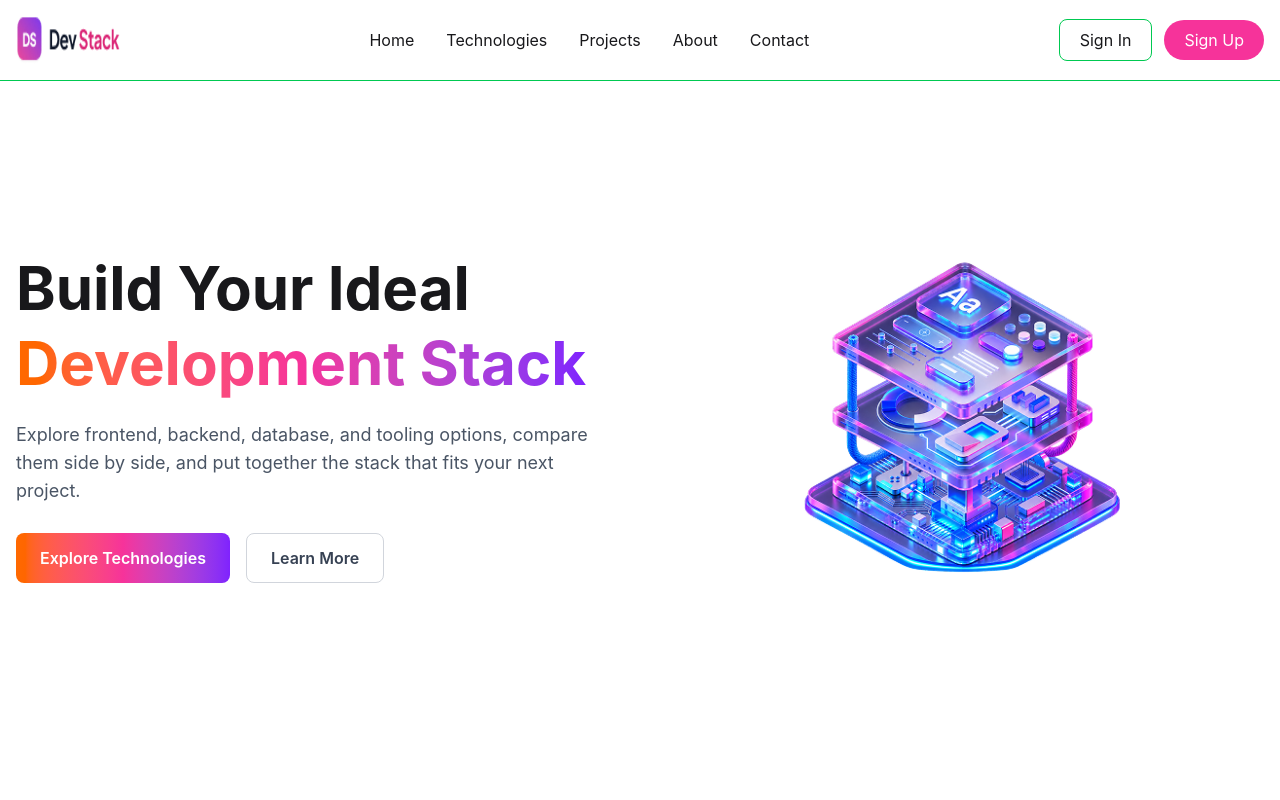
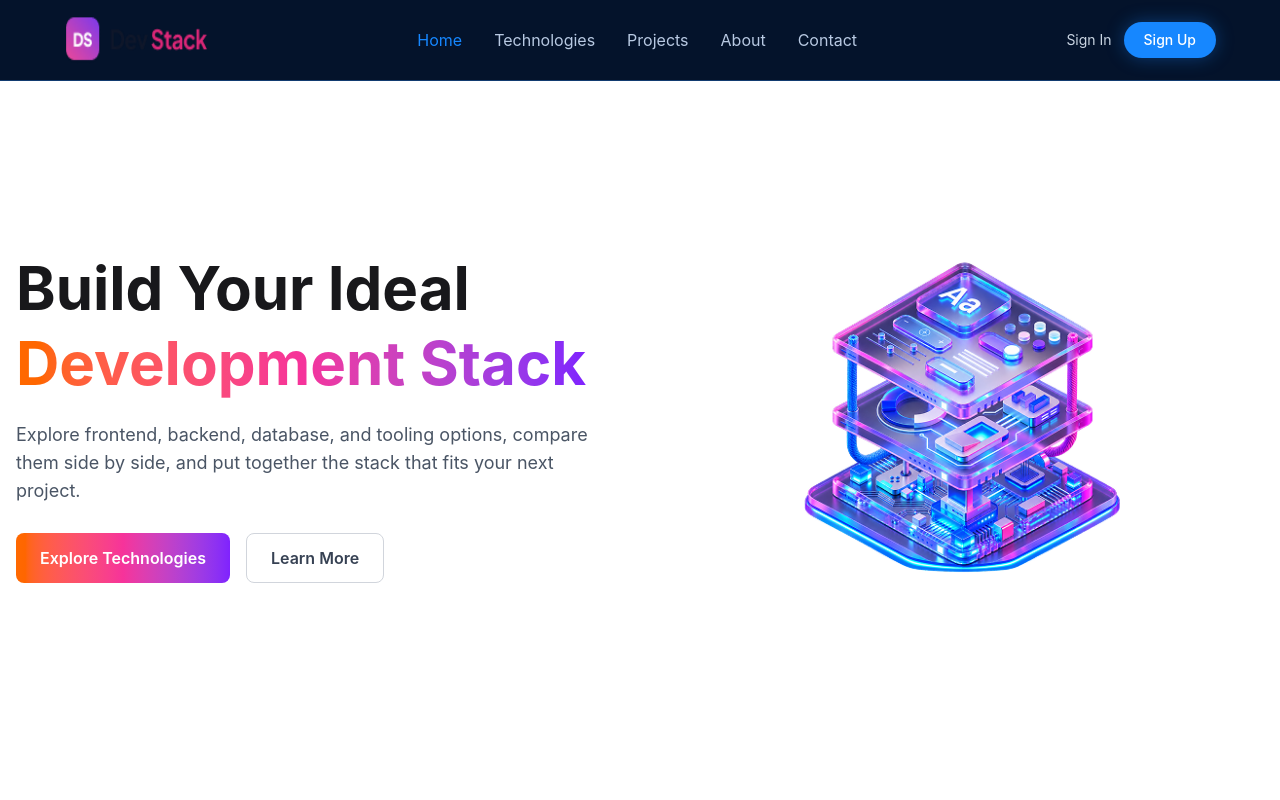
Before and after one commit to maria-dev4/assignment-05, a React (Vite) app: page / in a window 1280 px wide. Shown: the top 800 px of the page. Built offline with nearby package versions, Linux system fonts and the light colour scheme.

Commit message:
improve nav section

```diff
--- a/src/Components/Nav.tsx
+++ b/src/Components/Nav.tsx
@@ -1,37 +1,49 @@
+
 import React, { useState } from "react";
+
 import Logo from "../assets/logo-text.png";
+
 import { GiHamburgerMenu } from "react-icons/gi";
 
+
+
 const Nav = () => {
-    const [menuOpen, setMenuOpen] = useState(false);
+  const [menu, setMenu] = useState(false);
+
   return (
-    <nav className="container mx-auto border-b border-green-500 px-4 py-4">
-
+    <nav className="sticky top-0 z-50 border-b border-border bg-bg2 px-4 py-4">
+      <div className="mx-auto max-w-6xl">
         <div className="flex items-center justify-between md:hidden">
           <button
-        onClick={() => setMenuOpen(!menuOpen)}          className="text-2xl">
+            onClick={() => setMenu(!menu)}
+            className="text-2xl text-heading">
+
+
             <GiHamburgerMenu />
           </button>
 
           <img
             src={Logo}
-          alt="Logo"
-          className="h-10 w-24"
-        />
+            alt="Dev Stack"
+            className="h-10 w-32"/>
+
+
 
           <div className="flex items-center gap-2">
-          <button className="rounded-lg border border-green-500 px-3 py-1">
+            <button className="text-sm text-slate-300 transition-colors hover:text-white">
               Sign In
             </button>
 
-          <button className="rounded-3xl bg-pink-500 px-3 py-1 text-white">
+
+            <button
+              className="rounded-full bg-btn1 px-5 py-2 text-sm font-medium text-white shadow-[0_0_18px_rgba(22,135,255,0.35)] transition-all duration-300 hover:bg-btn2 hover:shadow-[0_0_24px_rgba(22,135,255,0.5)]">
               Sign Up
             </button>
           </div>
         </div>
 
-          {menuOpen && (
-        <ul className="mt-4 flex flex-col gap-4 border-t border-gray-200 pt-4 md:hidden">
+        {menu && (
+          <ul className="mt-4 flex flex-col gap-4 border-t border-border pt-4 text-text md:hidden">
             <li>Home</li>
             <li>Technologies</li>
             <li>Projects</li>
@@ -40,33 +52,39 @@ const Nav = () => {
           </ul>
         )}
 
-
         <div className="hidden items-center justify-between md:flex">
           <img
             src={Logo}
-          alt="Logo"
-          className="h-12 w-[104px]"
-        />
+            alt="Dev Stack"
+            className="h-12 w-36"/>
 
-        <ul className="flex items-center gap-8">
-          <li>Home</li>
+
+
+          <ul className="flex items-center gap-8 text-text">
+            <li className="text-btn1">Home</li>
             <li>Technologies</li>
             <li>Projects</li>
             <li>About</li>
             <li>Contact</li>
           </ul>
 
+
           <div className="flex items-center gap-3">
-          <button className="rounded-lg border border-green-500 px-5 py-2">
+            <button className="text-sm text-slate-300 transition-colors hover:text-white">
               Sign In
             </button>
 
-          <button className="rounded-3xl bg-pink-500 px-5 py-2 text-white">
+            <button
+                className="rounded-full bg-btn1 px-5 py-2 text-sm font-medium text-white shadow-[0_0_18px_rgba(22,135,255,0.35)] transition-all duration-300 hover:bg-btn2 hover:shadow-[0_0_24px_rgba(22,135,255,0.5)]">
+
+
+
+
               Sign Up
             </button>
           </div>
         </div>
-
+      </div>
     </nav>
   );
 };
--- a/src/index.css
+++ b/src/index.css
@@ -1,2 +1,49 @@
 @import "tailwindcss";
 @plugin "daisyui";
+
+
+@import "tailwindcss";
+
+@theme {
+  --color-bg: #020B1C;
+  --color-bg2: #04132B;
+
+  --color-card: #071A36;
+  --color-card2: #0A2142;
+  --color-card3: #0D2850;
+
+  --color-border: #123B70;
+  --color-border2: #1A4C8F;
+
+  --color-blue: #1687FF;
+  --color-blue2: #3299FF;
+  --color-blue3: #4AA8FF;
+
+  --color-cyan: #00CFFF;
+  --color-cyan2: #18D8FF;
+
+  --color-purple: #7657FF;
+  --color-purple2: #9A5CFF;
+  --color-purple3: #B05CFF;
+
+  --color-pink: #FF3FD4;
+  --color-pink2: #FF5CE1;
+
+  --color-heading: #F1F6FF;
+  --color-heading2: #E4EEFF;
+
+  --color-text: #B8C9E2;
+
+  --color-muted: #7185A3;
+  --color-muted2: #536A8C;
+
+  --color-btn1: #1687FF;
+  --color-btn2: #3299FF;
+
+  --color-green: #19D3A2;
+  --color-green2: #26CFA3;
+
+  --color-orange: #FF9F43;
+  --color-red: #FF5A36;
+  --color-star: #FFC83D;
+}
```
Lines whose indentation alone changed are shown as unchanged.
